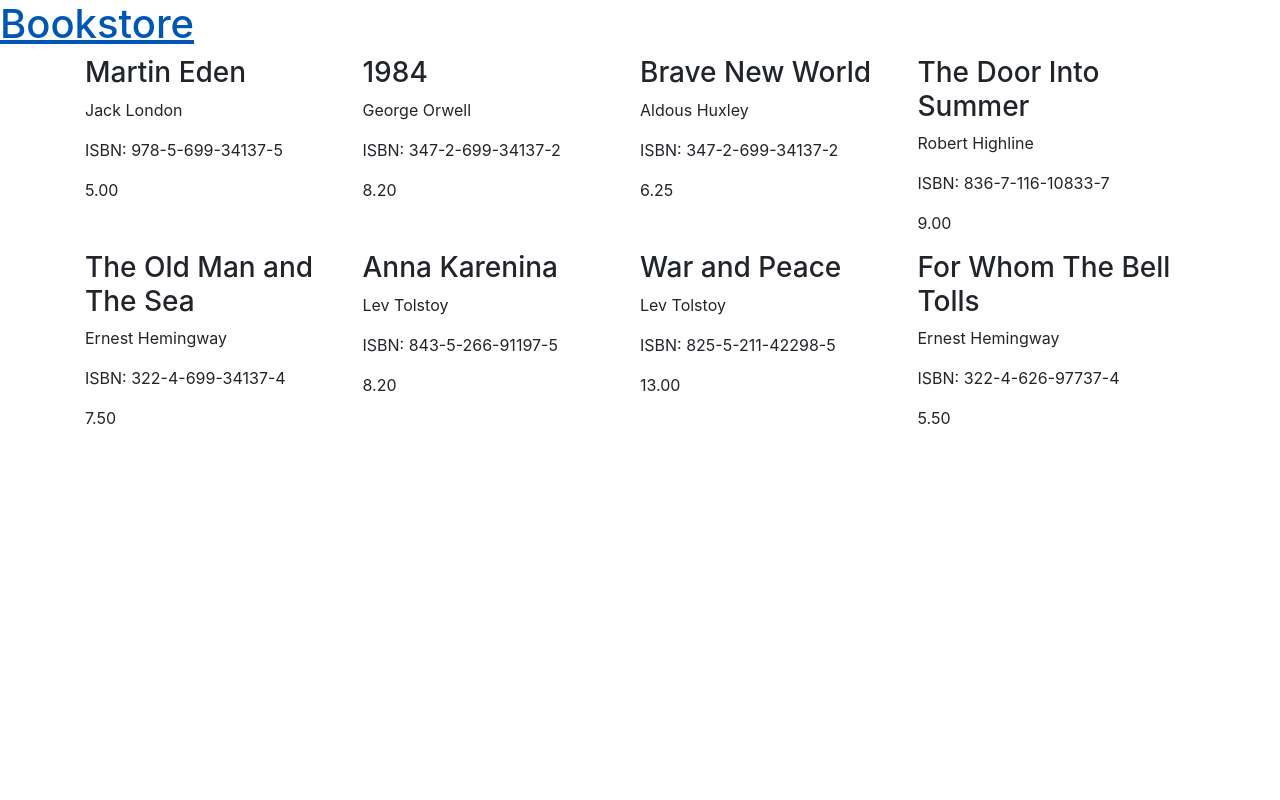
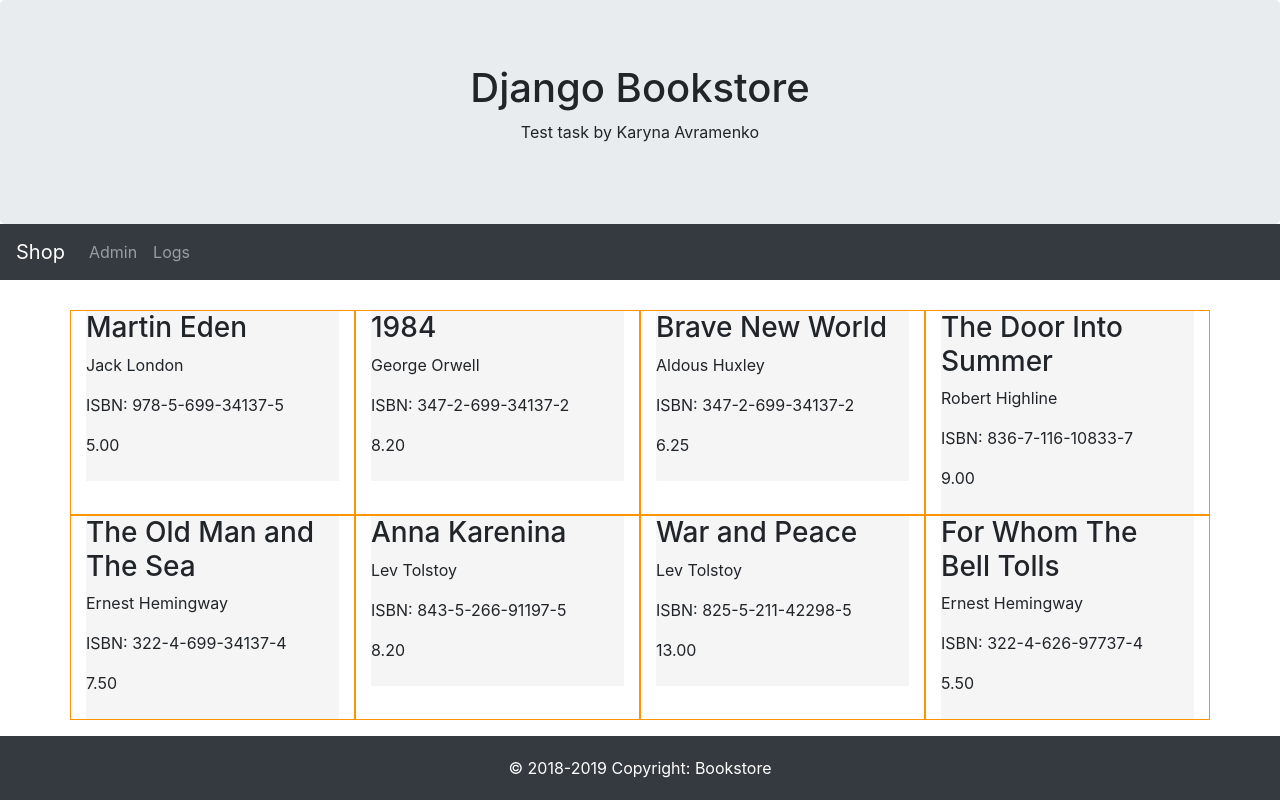
Before and after one commit to Karinmia/bookstore, a Django app: page / in a window 1280 px wide. Run offline with Django 3.2, Linux system fonts and the light colour scheme; data comes from the database, SQL or seed files in the repository; some libraries are stand-ins or nearby versions.

Commit message:
*Updated main page of Django BookStore.

```diff
--- /dev/null
+++ b/shop/static/css/shop.css
@@ -0,0 +1,32 @@
+.page-header {
+    background-color: #ff9400;
+    margin-top: 0;
+    padding: 20px 20px 20px 40px;
+}
+
+.book-list {
+    margin-top: 30px;
+}
+
+.book-block {
+    border: 1px solid #ff9400;
+}
+
+.book {
+    padding: 0 10px 8px 0px;
+    background-color: whitesmoke;
+}
+
+.footer {
+    position: fixed;
+    left: 0;
+    bottom: 0;
+    width: 100%;
+    /*padding-bottom: 20px;*/
+    color: white;
+    text-align: center;
+}
+
+.footer p {
+    margin: 20px 0 20px 0;
+}
--- a/shop/templates/shop/base.html
+++ b/shop/templates/shop/base.html
@@ -2,21 +2,50 @@
 <html>
     <head>
         <meta charset="UTF-8">
+        <meta name="viewport" content="width=device-width, initial-scale=1">
         <title>Main Page - Bookstore</title>
         <link rel="stylesheet" href="https://stackpath.bootstrapcdn.com/bootstrap/4.3.1/css/bootstrap.min.css"
               integrity="sha384-ggOyR0iXCbMQv3Xipma34MD+dH/1fQ784/j6cY/iJTQUOhcWr7x9JvoRxT2MZw1T"
               crossorigin="anonymous">
-        <!--<link rel="stylesheet" href="{% static 'css/blog.css' %}">-->
+        <link rel="stylesheet" href="{% static 'css/shop.css' %}">
     </head>
     <body>
-        <div class="page-header">
-            <h1><a href="/">Bookstore</a></h1>
+        <div class="jumbotron text-center" style="margin-bottom:0">
+            <h1>Django Bookstore</h1>
+            <p>Test task by Karyna Avramenko</p>
         </div>
+
+        <nav class="navbar navbar-expand-sm bg-dark navbar-dark">
+          <a class="navbar-brand" href="/">Shop</a>
+          <button class="navbar-toggler" type="button" data-toggle="collapse" data-target="#collapsibleNavbar">
+            <span class="navbar-toggler-icon"></span>
+          </button>
+          <div class="collapse navbar-collapse" id="collapsibleNavbar">
+            <ul class="navbar-nav">
+              <li class="nav-item">
+                <a class="nav-link" href="/">Admin</a>
+              </li>
+              <li class="nav-item">
+                <a class="nav-link" href="/">Logs</a>
+              </li>
+            </ul>
+          </div>
+        </nav>
+
         <div class="container">
-            <div class="row no-gutters">
+            <div class="row book-list">
                 {% block content %}
                 {% endblock %}
             </div>
         </div>
+
+    <div class="footer bg-dark">
+        <p>
+            © 2018-2019 Copyright: Bookstore
+        </p>
+    </div>
+
     </body>
+
+
 </html>
--- a/shop/templates/shop/book_list.html
+++ b/shop/templates/shop/book_list.html
@@ -2,7 +2,7 @@
 
 {% block content %}
     {% for book in books %}
-        <div class="col-3">
+        <div class="col-xs-6 col-sm-6 col-md-4 col-lg-3 book-block">
             <div class="book">
                 <h3>{{ book.title }}</h3>
                 <p>{{ book.author }}</p>
```
